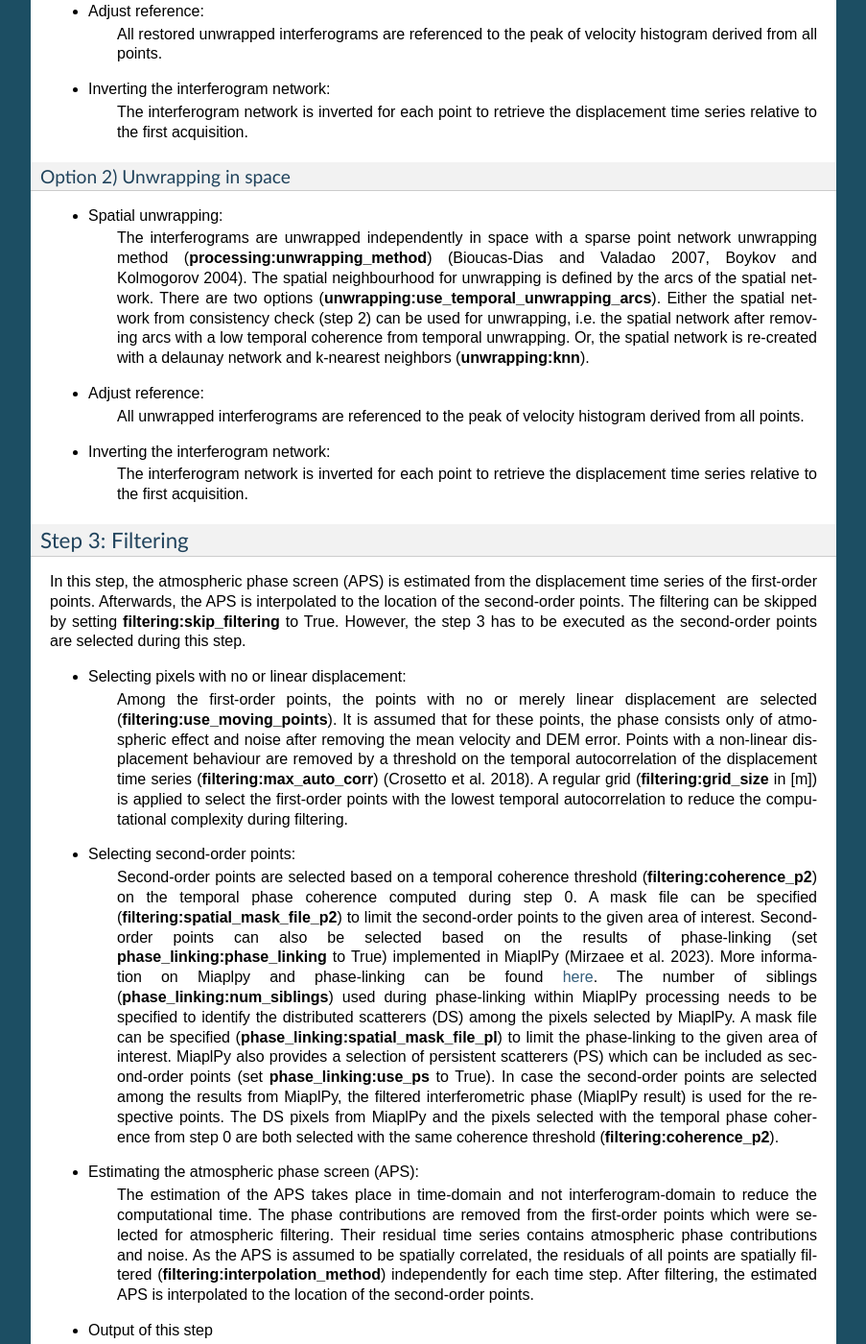
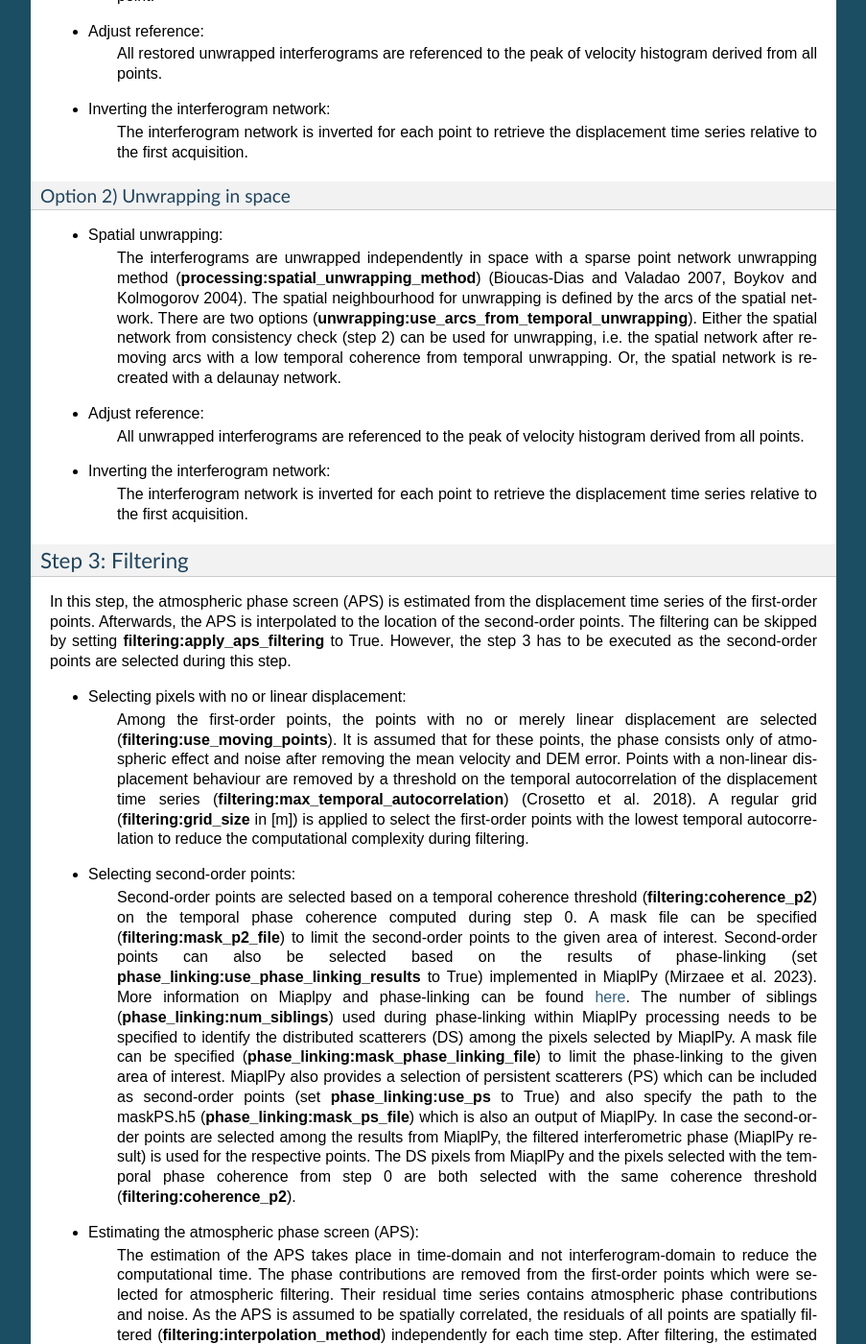
Before and after one commit to luhipi/sarvey, a Sphinx documentation site: the page built from docs/processing.rst, in a window 1280 px wide and 1400 px high, scrolled down 3890 px. Shown: the whole window at 96% size, without its empty margins (198-1101 px from the left). Built offline with Sphinx 7.4.7, drawn with Linux system fonts in a browser that asks for light colours; pages that are not in the unit, such as notebooks, are missing from menus; some of the changed text lies outside the part shown.

Commit message:
Use meaningful names for parameters in config.

```diff
--- a/docs/processing.rst
+++ b/docs/processing.rst
@@ -51,15 +51,15 @@ The configuration file has various sections, as detailed below:
 * phase_linking
 
 
- This section specifies the Phase Linking parameters. By default, `"phase_linking": false`.
- If you wish to perform DS analysis, change it to `true`. Note: If `"phase_linking": true`, you must complete the corresponding step of MiaplPy as described in `preparation <preparation.rst/#Phase Linking>`_. In the configuration file, set `path_inverted` to the path of the inverted directory of MiaplPy data.
+ This section specifies the Phase Linking parameters. By default, `"use_phase_linking_results": false`.
+ If you wish to perform DS analysis, change it to `true`. Note: If `"use_phase_linking_results": true`, you must complete the corresponding step of MiaplPy as described in `preparation <preparation.rst/#Phase Linking>`_. In the configuration file, set `inverted_path` to the path of the inverted directory of MiaplPy data.
 
 
 
 * preparation
 
 
- This section includes network parameters, such as the start and end dates, network type, and `filter_wdw_size`, which specifies the window size used to estimate the temporal coherence for each pixel.
+ This section includes network parameters, such as the start and end dates, network type, and `filter_window_size`, which specifies the window size used to estimate the temporal coherence for each pixel.
 
 
 * consistency_check
@@ -75,7 +75,7 @@ The configuration file has various sections, as detailed below:
 * filtering
 
 
- This section defines the parameters for atmospheric estimation and filtering. Atmospheric filtering is enabled by default. To skip it, set `"skip_filtering": true`.
+ This section defines the parameters for atmospheric estimation and filtering. Atmospheric filtering is enabled by default. To skip it, set `"apply_aps_filtering": false`.
 
 
 * densification
@@ -117,7 +117,7 @@ Step 0: Preparation
 
 - Estimating the temporal coherence:
     The phase noise of each pixel is approximated by the estimation of the temporal phase coherence (Zhao and Mallorqui 2019).
-    Thereby, a low-pass filter with a certain window size is used (**preparation:filter_wdw_size**).
+    Thereby, a low-pass filter with a certain window size is used (**preparation:filter_window_size**).
     The temporal coherence is used to select the first- and second-order points in the later steps (**consistency_check:coherence_p1** and **filtering:coherence_p2**).
 
 - Output of this step
@@ -135,18 +135,18 @@ Step 1: Consistency Check
 - Selecting candidates for first order points:
     Candidates for the first-order points are selected based on the temporal coherence threshold (**consistency_check:coherence_p1**).
     However, not all points with a coherence above the threshold are selected, but only those which have the highest coherence within a grid cell of size **consistency_check:grid_size** (in [m]).
-    A mask file can be specified (**consistency_check:spatial_mask_file_p1**) to limit the first-order points to the given area of interest.
+    A mask file can be specified (**consistency_check:mask_p1_file**) to limit the first-order points to the given area of interest.
 
 - Creating a spatial network:
     After selecting the candidates for first order points, the method creates a spatial network to connect the first-order points.
     For each arc in the network, the double difference phase time series is calculated.
-    A delaunay network ensures the connectivity in the spatial network and k-nearest neighbors (**consistency_check:knn**) can be used to increase the redundancy in the network.
+    A delaunay network ensures the connectivity in the spatial network and k-nearest neighbors (**consistency_check:num_nearest_neighbours**) can be used to increase the redundancy in the network.
     Arcs with a distance above a threshold (**consistency_check:max_arc_length**) are removed from the network to reduce the impact of the atmospheric effects.
 
 - Temporal unwrapping:
     All arcs in the spatial network are temporally unwrapped based on a phase model consisting of DEM error difference and velocity difference between the two points of the arc.
     The temporal coherence derived from the model fit is maximized by searching within a search space of given bounds (**consistency_check:velocity_bound** and **consistency_check:dem_error_bound**).
-    Within the bounds, the search space is discretized (**consistency_check:num_samples**).
+    Within the bounds, the search space is discretized (**consistency_check:num_optimization_samples**).
     The final parameters for each arc are derived from a gradient descent refinement of the discrete search space result.
 
 - Performing a consistency check on the data:
@@ -169,7 +169,7 @@ Step 1: Consistency Check
 Step 2: Unwrapping
 ^^^^^^^^^^^^^^^^^^
 
-Two unwrapping options (**processing:temporal_unwrapping**, also applies to step 4) are implemented and should be chosen based on the characteristics of the displacement (spatial extend, magnitude, temporal behaviour).
+Two unwrapping options (**processing:apply_temporal_unwrapping**, also applies to step 4) are implemented and should be chosen based on the characteristics of the displacement (spatial extend, magnitude, temporal behaviour).
 
 - Output of this step
     - p1_ifg_unw.h5
@@ -186,11 +186,11 @@ Option 1) Unwrapping in time and space
     After integrating the parameters, the phase contributions are removed from the wrapped interferometric phase of the first-order points.
 
 - Spatial unwrapping of the residuals:
-    The residuals in each interferogram are unwrapped in space using a sparse point network unwrapping method (**processing:unwrapping_method**) (Bioucas-Dias and Valadao 2007, Boykov and Kolmogorov 2004).
+    The residuals in each interferogram are unwrapped in space using a sparse point network unwrapping method (**processing:spatial_unwrapping_method**) (Bioucas-Dias and Valadao 2007, Boykov and Kolmogorov 2004).
     The spatial neighbourhood for unwrapping is defined by the arcs of the spatial network.
-    There are two options (**unwrapping:use_temporal_unwrapping_arcs**).
+    There are two options (**unwrapping:use_arcs_from_temporal_unwrapping**).
     Either the spatial network from consistency check (step 2) can be used for unwrapping, i.e. the spatial network after removing arcs with a low temporal coherence from temporal unwrapping.
-    Or, the spatial network is re-created with a delaunay network and k-nearest neighbors (**unwrapping:knn**).
+    Or, the spatial network is re-created with a delaunay network.
 
 - Restore phase contributions to the spatially unwrapped residual phase:
     Finally, the phase contributions are added back to the spatially unwrapped residual phase of each point.
@@ -205,11 +205,11 @@ Option 2) Unwrapping in space
 """""""""""""""""""""""""""""
 
 - Spatial unwrapping:
-    The interferograms are unwrapped independently in space with a sparse point network unwrapping method (**processing:unwrapping_method**) (Bioucas-Dias and Valadao 2007, Boykov and Kolmogorov 2004).
+    The interferograms are unwrapped independently in space with a sparse point network unwrapping method (**processing:spatial_unwrapping_method**) (Bioucas-Dias and Valadao 2007, Boykov and Kolmogorov 2004).
     The spatial neighbourhood for unwrapping is defined by the arcs of the spatial network.
-    There are two options (**unwrapping:use_temporal_unwrapping_arcs**).
+    There are two options (**unwrapping:use_arcs_from_temporal_unwrapping**).
     Either the spatial network from consistency check (step 2) can be used for unwrapping, i.e. the spatial network after removing arcs with a low temporal coherence from temporal unwrapping.
-    Or, the spatial network is re-created with a delaunay network and k-nearest neighbors (**unwrapping:knn**).
+    Or, the spatial network is re-created with a delaunay network.
 
 - Adjust reference:
     All unwrapped interferograms are referenced to the peak of velocity histogram derived from all points.
@@ -222,23 +222,23 @@ Step 3: Filtering
 
 In this step, the atmospheric phase screen (APS) is estimated from the displacement time series of the first-order points.
 Afterwards, the APS is interpolated to the location of the second-order points.
-The filtering can be skipped by setting **filtering:skip_filtering** to True.
+The filtering can be skipped by setting **filtering:apply_aps_filtering** to True.
 However, the step 3 has to be executed as the second-order points are selected during this step.
 
 - Selecting pixels with no or linear displacement:
     Among the first-order points, the points with no or merely linear displacement are selected (**filtering:use_moving_points**).
     It is assumed that for these points, the phase consists only of atmospheric effect and noise after removing the mean velocity and DEM error.
-    Points with a non-linear displacement behaviour are removed by a threshold on the temporal autocorrelation of the displacement time series (**filtering:max_auto_corr**) (Crosetto et al. 2018).
+    Points with a non-linear displacement behaviour are removed by a threshold on the temporal autocorrelation of the displacement time series (**filtering:max_temporal_autocorrelation**) (Crosetto et al. 2018).
     A regular grid (**filtering:grid_size** in [m]) is applied to select the first-order points with the lowest temporal autocorrelation to reduce the computational complexity during filtering.
 
 - Selecting second-order points:
     Second-order points are selected based on a temporal coherence threshold (**filtering:coherence_p2**) on the temporal phase coherence computed during step 0.
-    A mask file can be specified (**filtering:spatial_mask_file_p2**) to limit the second-order points to the given area of interest.
-    Second-order points can also be selected based on the results of phase-linking (set **phase_linking:phase_linking** to True) implemented in MiaplPy (Mirzaee et al. 2023).
+    A mask file can be specified (**filtering:mask_p2_file**) to limit the second-order points to the given area of interest.
+    Second-order points can also be selected based on the results of phase-linking (set **phase_linking:use_phase_linking_results** to True) implemented in MiaplPy (Mirzaee et al. 2023).
     More information on Miaplpy and phase-linking can be found `here <preparation>`_.
     The number of siblings (**phase_linking:num_siblings**) used during phase-linking within MiaplPy processing needs to be specified to identify the distributed scatterers (DS) among the pixels selected by MiaplPy.
-    A mask file can be specified (**phase_linking:spatial_mask_file_pl**) to limit the phase-linking to the given area of interest.
-    MiaplPy also provides a selection of persistent scatterers (PS) which can be included as second-order points (set **phase_linking:use_ps** to True).
+    A mask file can be specified (**phase_linking:mask_phase_linking_file**) to limit the phase-linking to the given area of interest.
+    MiaplPy also provides a selection of persistent scatterers (PS) which can be included as second-order points (set **phase_linking:use_ps** to True) and also specify the path to the maskPS.h5 (**phase_linking:mask_ps_file**) which is also an output of MiaplPy.
     In case the second-order points are selected among the results from MiaplPy, the filtered interferometric phase (MiaplPy result) is used for the respective points.
     The DS pixels from MiaplPy and the pixels selected with the temporal phase coherence from step 0 are both selected with the same coherence threshold (**filtering:coherence_p2**).
 
@@ -261,7 +261,7 @@ For example, a threshold of 0.8 would result in coh80_aps.h5 and coh80_ifg_wr.h5
 Step 4: Densification
 ^^^^^^^^^^^^^^^^^^^^^
 
-Two unwrapping options (**processing:temporal_unwrapping**, also applies to step 2) are implemented and should be chosen based on the characteristics of the displacement (spatial extend, magnitude, temporal behaviour).
+Two unwrapping options (**processing:apply_temporal_unwrapping**, also applies to step 2) are implemented and should be chosen based on the characteristics of the displacement (spatial extend, magnitude, temporal behaviour).
 
 - Output of this step
     - cohXX_ifg_unw.h5
@@ -278,23 +278,21 @@ Option 1: Unwrapping in time and space
 
 - Densify network:
     The parameters (DEM error and velocity) of each second-order point are estimated independently from the other second-order points.
-    The parameters are estimated by temporal unwrapping with respect to the closest first-order points (**densification:num_connections_p1**, **densification:max_distance_p1**) with a phase model consisting of DEM error and velocity (**densification:velocity_bound** and **densification:dem_error_bound**, **densification:num_samples**).
+    The parameters are estimated by temporal unwrapping with respect to the closest first-order points (**densification:num_connections_to_p1**, **densification:max_distance_to_p1**) with a phase model consisting of DEM error and velocity (**densification:velocity_bound** and **densification:dem_error_bound**, **densification:num_optimization_samples**).
     The densification is similar to the approach described by Van Leijen (2014), but jointly maximizes the temporal coherence to find the parameters that fit best to all arcs connecting the second-order point to the first-order points.
-    The estimated parameters are validated by estimating the fit for the arcs connecting the second-order point to the closest second-order points (**densification:num_connections_p2**).
-    However, this validation is only visualized in the pic/ directory, but has no impact on the final results.
 
 - Remove outliers:
     Second-order points which could not be temporally unwrapped with respect to the closest first-order points are removed.
-    For this purpose, a threshold on the joint temporal coherence considering the residuals of all arcs connecting the respective second-order point to the closest first-order points is applied (**densification:coherence_threshold**).
+    For this purpose, a threshold on the joint temporal coherence considering the residuals of all arcs connecting the respective second-order point to the closest first-order points is applied (**densification:arc_unwrapping_coherence**).
     First-order points receive a joint temporal coherence value of 1.0 to avoid them being removed from the final set of points.
 
 - Removing phase contributions (mean velocity and DEM error):
     After estimating the parameters of the second-order points, the phase contributions are removed from the wrapped interferometric phase of the first-order points.
 
 - Spatial unwrapping of the residuals:
-    The residuals in each interferogram are unwrapped in space using a sparse point network unwrapping method (**processing:unwrapping_method**) (Bioucas-Dias and Valadao 2007, Boykov and Kolmogorov 2004).
+    The residuals in each interferogram are unwrapped in space using a sparse point network unwrapping method (**processing:spatial_unwrapping_method**) (Bioucas-Dias and Valadao 2007, Boykov and Kolmogorov 2004).
     The spatial neighbourhood for unwrapping is defined by spatial network including both first- and second-order points.
-    It is created with a delaunay network and k-nearest neighbors (**unwrapping:knn**).
+    It is created with a delaunay network.
 
 - Restore phase contributions to the spatially unwrapped residual phase:
     Finally, the phase contributions are added back to the spatially unwrapped residual phase of each point.
```
Also changed, not shown: other parts of docs/processing.rst (+4 -4 lines), docs/demo/demo_masjed_dam_detailed_guide.rst (+8 -8 lines), 10 other files.
